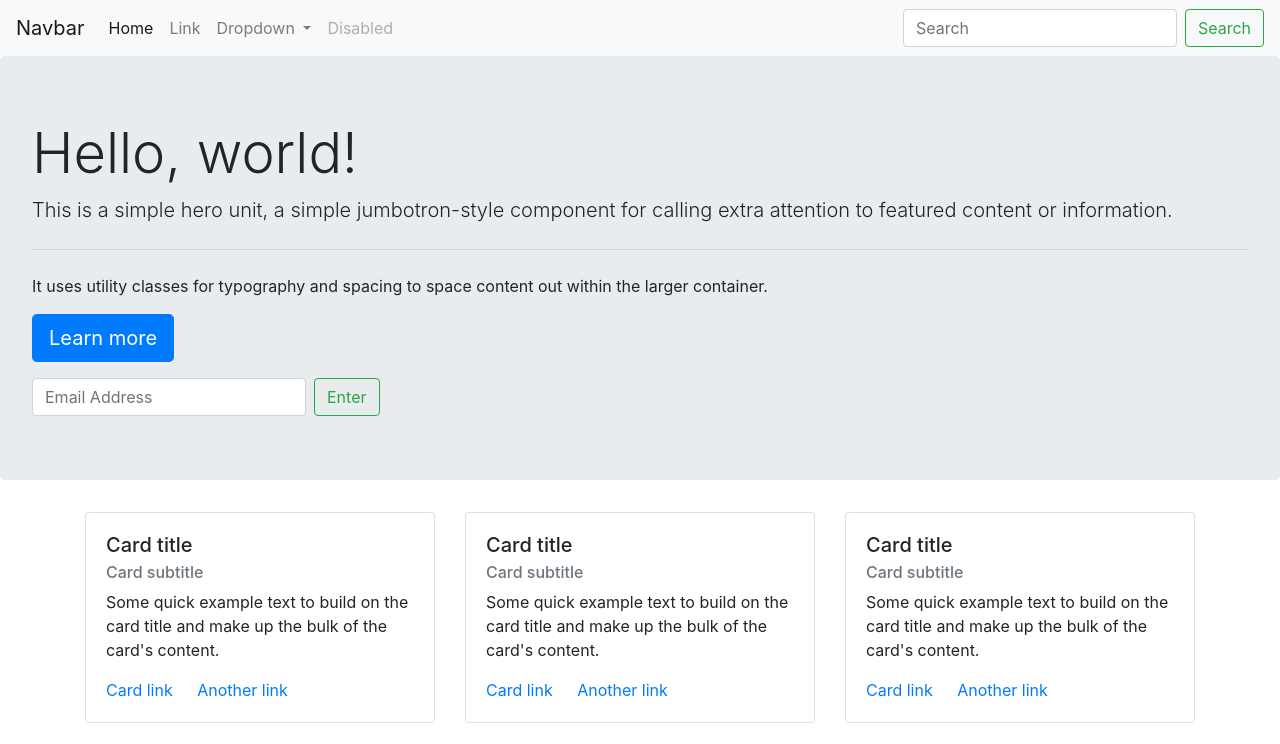
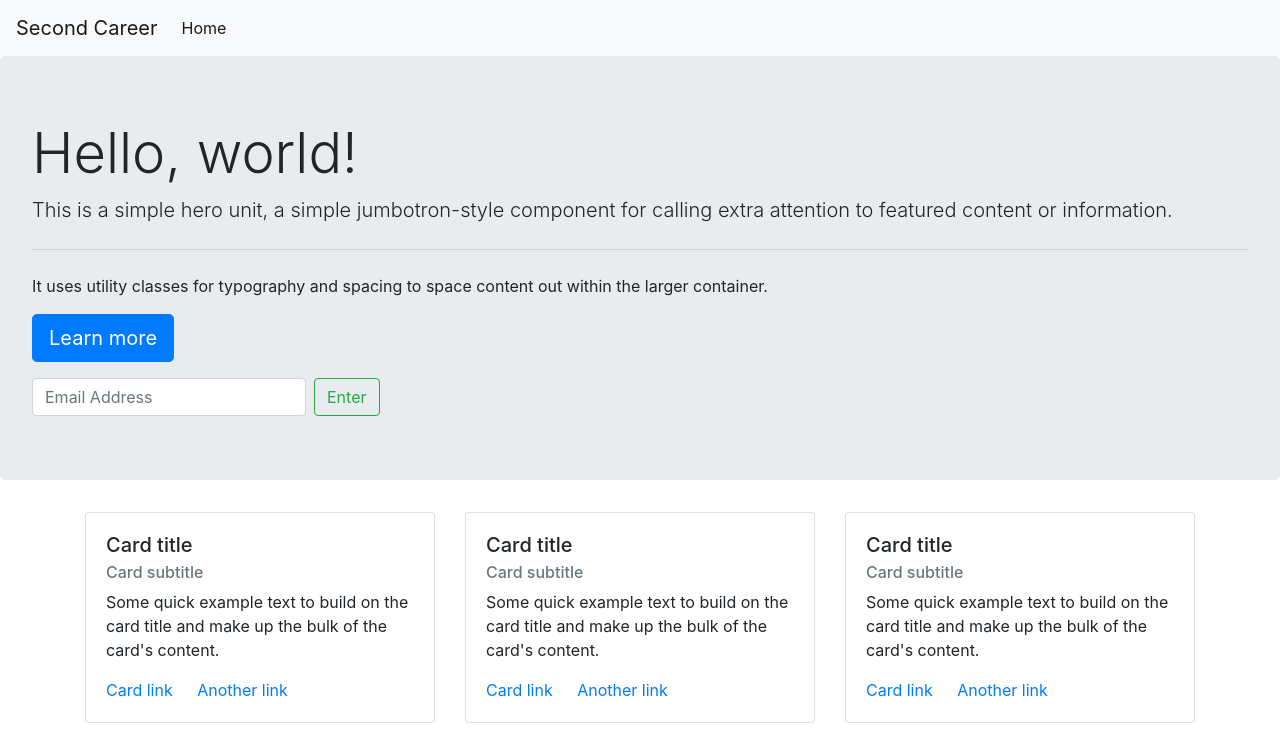
Before and after one commit to shivamgoyal01/shivamgoyal01.github.io, a plain HTML site: page index.html in a window 1280 px wide. Shown: the top 744 px of the page. Drawn offline with nearby package versions, Linux system fonts and the light colour scheme.

Commit message:
Update index.html

```diff
--- a/index.html
+++ b/index.html
@@ -12,7 +12,7 @@
   </head>
   <body>
     <nav class="navbar navbar-expand-lg navbar-light bg-light">
-      <a class="navbar-brand" href="#">Navbar</a>
+      <a class="navbar-brand" href="#">Second Career</a>
       <button class="navbar-toggler" type="button" data-toggle="collapse" data-target="#navbarSupportedContent" aria-controls="navbarSupportedContent" aria-expanded="false" aria-label="Toggle navigation">
         <span class="navbar-toggler-icon"></span>
       </button>
@@ -22,28 +22,7 @@
           <li class="nav-item active">
             <a class="nav-link" href="#">Home <span class="sr-only">(current)</span></a>
           </li>
-          <li class="nav-item">
-            <a class="nav-link" href="#">Link</a>
-          </li>
-          <li class="nav-item dropdown">
-            <a class="nav-link dropdown-toggle" href="#" id="navbarDropdown" role="button" data-toggle="dropdown" aria-haspopup="true" aria-expanded="false">
-              Dropdown
-            </a>
-            <div class="dropdown-menu" aria-labelledby="navbarDropdown">
-              <a class="dropdown-item" href="#">Action</a>
-              <a class="dropdown-item" href="#">Another action</a>
-              <div class="dropdown-divider"></div>
-              <a class="dropdown-item" href="#">Something else here</a>
-            </div>
-          </li>
-          <li class="nav-item">
-            <a class="nav-link disabled" href="#">Disabled</a>
-          </li>
         </ul>
-        <form class="form-inline my-2 my-lg-0">
-          <input class="form-control mr-sm-2" type="search" placeholder="Search" aria-label="Search">
-          <button class="btn btn-outline-success my-2 my-sm-0" type="submit">Search</button>
-        </form>
       </div>
     </nav>
 
```
